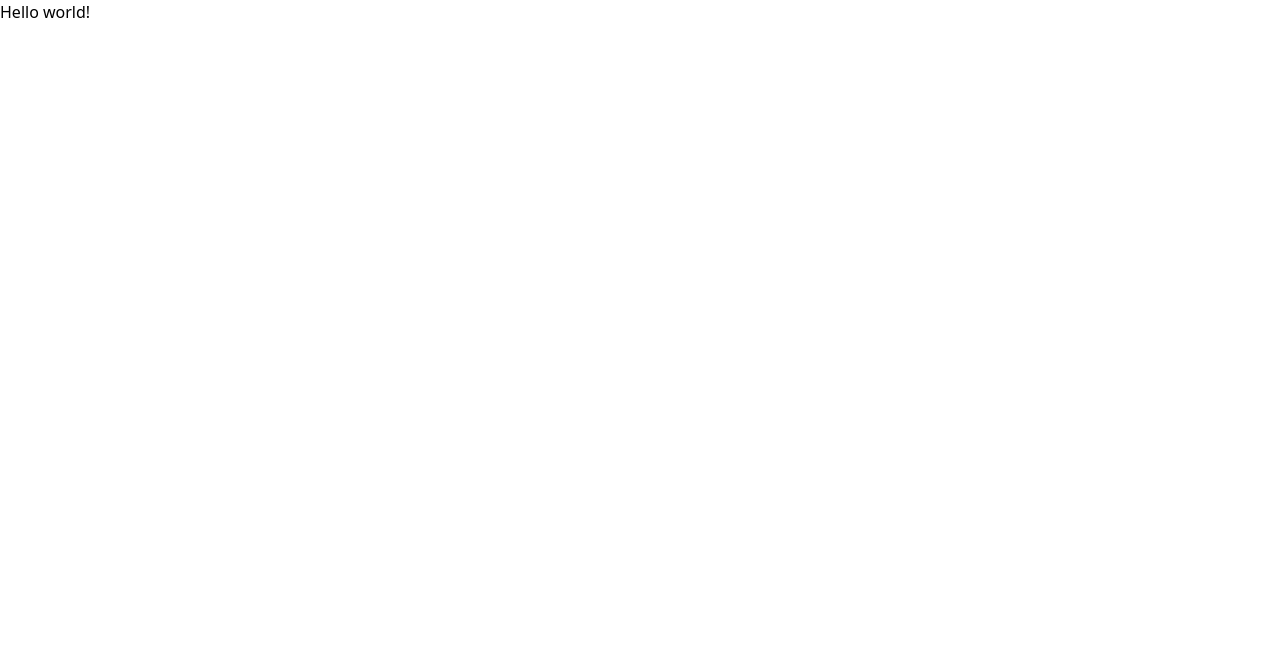
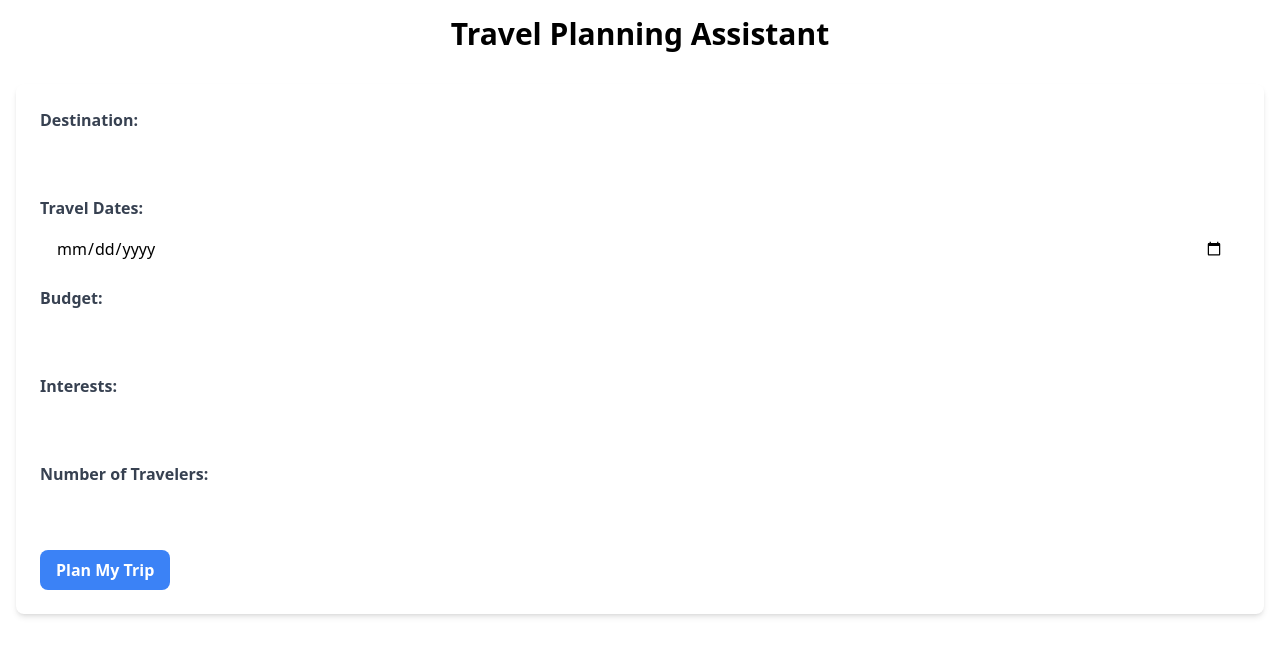
Before and after one commit to Julianyambura/salon, a website: page public/index.html in a window 1280 px wide. Drawn offline with nearby package versions, Linux system fonts and the light colour scheme; files that its build step writes are made by us from their sources.

Commit message:
updated the html

```diff
--- a/package.json
+++ b/package.json
@@ -6,7 +6,8 @@
     "doc": "docs"
   },
   "scripts": {
-    "build": "tailwindcss -i ./src/input.css -o ./public/style.css --watch"
+    "build": "tailwindcss -i ./src/input.css -o ./public/style.css",
+    "watch": "tailwindcss -i ./src/input.css -o ./public/style.css  --watch"
   },
   "keywords": [],
   "author": "",
--- a/public/index.html
+++ b/public/index.html
@@ -1,11 +1,80 @@
 <!DOCTYPE html>
 <html>
   <head>
-    <meta charset="UTF-8" />
-    <meta name="viewport" content="width=device-width, initial-scale=1.0" />
-    <link href="./output.css" rel="stylesheet" />
+    <title>Travel Planning Assistant</title>
+    <link rel="stylesheet" href="style.css" />
   </head>
-  <body>
-    <h1 class="text-3xl font-bold underline">Hello world!</h1>
+  <body class="bg-white">
+    <div class="container mx-auto p-4">
+      <h1 class="text-3xl font-bold text-center mb-8">
+        Travel Planning Assistant
+      </h1>
+      <form id="travel-form" class="bg-white p-6 rounded-lg shadow-md">
+        <div class="mb-4">
+          <label for="destination" class="block text-gray-700 font-bold mb-2"
+            >Destination:</label
+          >
+          <input
+            type="text"
+            id="destination"
+            name="destination"
+            class="w-full border-gray-300 rounded-lg px-4 py-2"
+          />
+        </div>
+        <div class="mb-4">
+          <label for="travel-dates" class="block text-gray-700 font-bold mb-2"
+            >Travel Dates:</label
+          >
+          <input
+            type="date"
+            id="travel-dates"
+            name="travel-dates"
+            class="w-full border-gray-300 rounded-lg px-4 py-2"
+          />
+        </div>
+        <div class="mb-4">
+          <label for="budget" class="block text-gray-700 font-bold mb-2"
+            >Budget:</label
+          >
+          <input
+            type="number"
+            id="budget"
+            name="budget"
+            class="w-full border-gray-300 rounded-lg px-4 py-2"
+          />
+        </div>
+        <div class="mb-4">
+          <label for="interests" class="block text-gray-700 font-bold mb-2"
+            >Interests:</label
+          >
+          <input
+            type="text"
+            id="interests"
+            name="interests"
+            class="w-full border-gray-300 rounded-lg px-4 py-2"
+          />
+        </div>
+        <div class="mb-4">
+          <label for="num-travelers" class="block text-gray-700 font-bold mb-2"
+            >Number of Travelers:</label
+          >
+          <input
+            type="number"
+            id="num-travelers"
+            name="num-travelers"
+            class="w-full border-gray-300 rounded-lg px-4 py-2"
+          />
+        </div>
+        <button
+          type="submit"
+          class="bg-blue-500 text-white font-bold py-2 px-4 rounded-lg hover:bg-blue-600"
+        >
+          Plan My Trip
+        </button>
+      </form>
+      <div id="itinerary" class="mt-4"></div>
+      <div id="map" class="mt-4"></div>
+    </div>
   </body>
+  <script src="script.js"></script>
 </html>
--- /dev/null
+++ b/public/script.js
@@ -0,0 +1,11 @@
+// Function to retrieve destination data from a database (replace with actual implementation)
+function getDestinationData(destination) {
+  // Simulate fetching data from a database
+  const destinationData = {
+    touristAttractions: ["Attraction 1", "Attraction 2"],
+    lodgings: ["Hotel 1", "Hotel 2"],
+    vehicles: ["Car rental", "Public transport"],
+    weather: "Sunny",
+  };
+  return destinationData;
+}
--- a/tailwind.config.js
+++ b/tailwind.config.js
@@ -1,6 +1,6 @@
 /** @type {import('tailwindcss').Config} */
 module.exports = {
-  content: ["./public/*.html,js"],
+  content: ["./public/**/*.{html,js}"],
   theme: {
     extend: {},
   },
```
Also changed, not shown: java.js (deleted), public/style.css.
